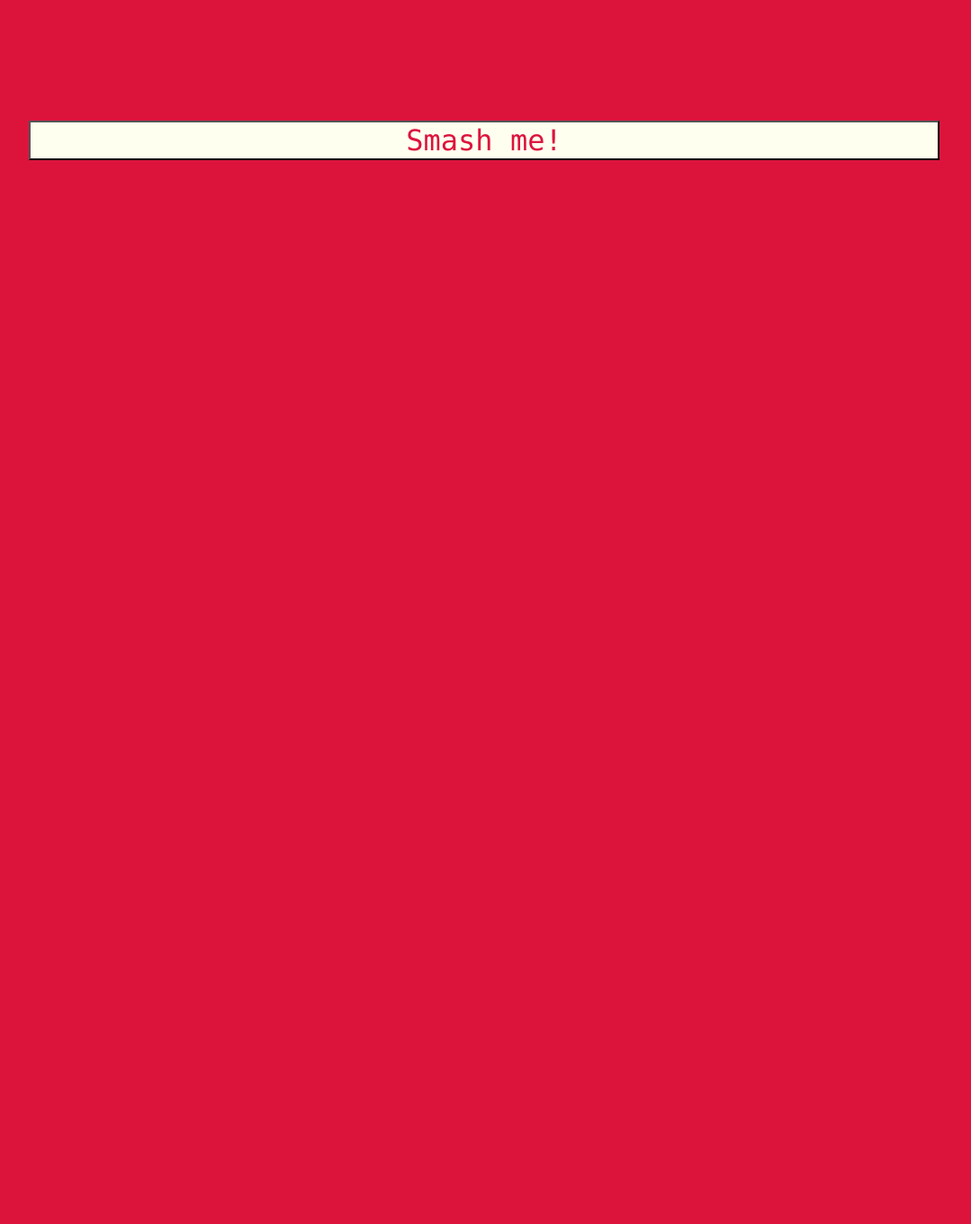
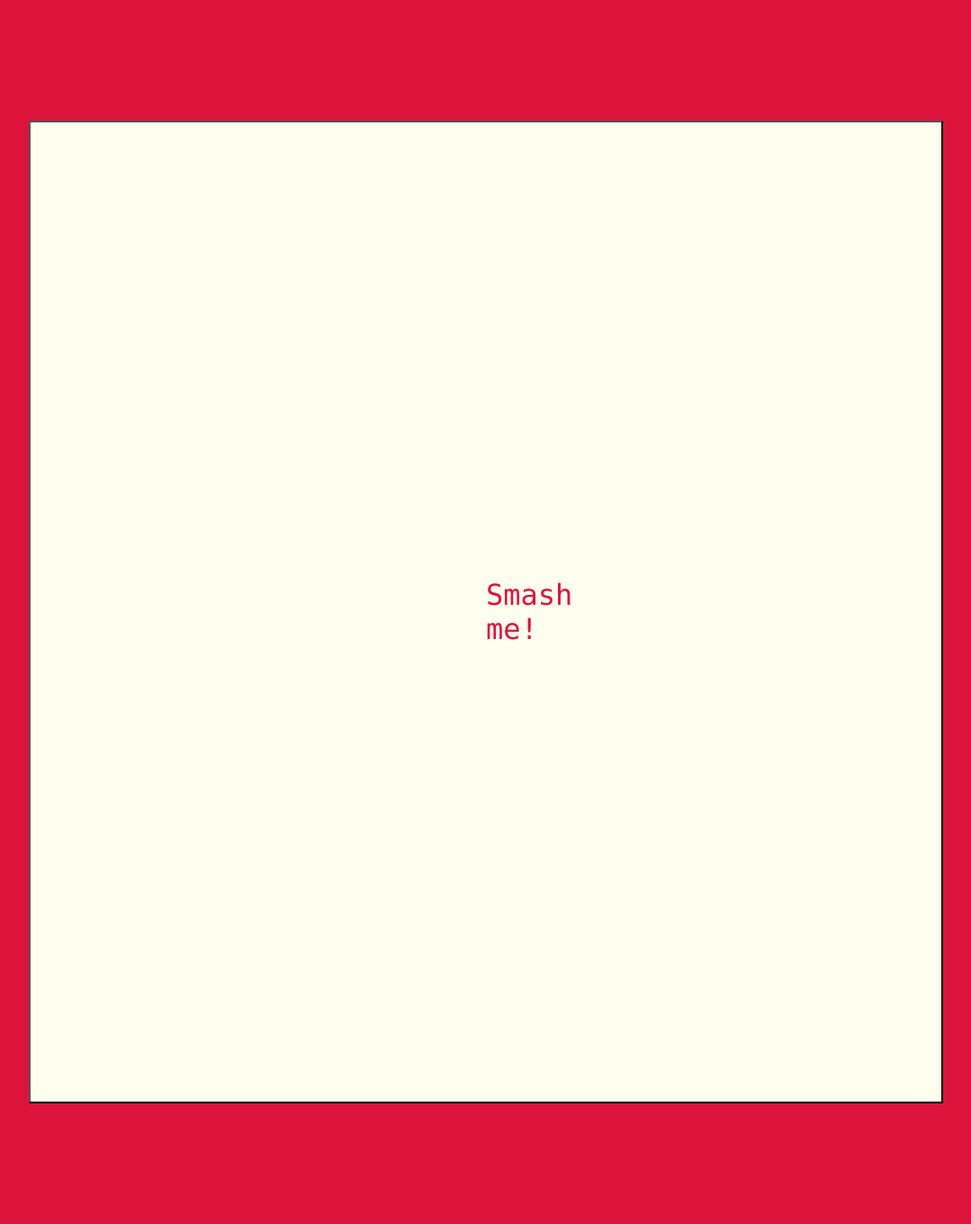
Before and after one commit to slashsite/slashsite.github.io, a Jekyll site: the page built from superwibr/index.html, in a window 1280 px wide. Shown: the whole page at 90% size, without its empty margins (102-1181 px from the left). Built offline with Jekyll 4.4.1, drawn with Linux system fonts in a browser that asks for light colours; a script that is not in the unit is left out; before the commit the page ends 900 px from its top, so only the background shows below that.

Commit message:
Updated Master

```diff
--- a/superwibr/index.html
+++ b/superwibr/index.html
@@ -47,20 +47,24 @@ function pre() {
 
 </script>
 
+</head>
 
-</head>
 
 <body class="body">
 <!-- Tab links -->
 <div class="tab" style="display: none;" id="tab">
+  <!-- Right aligned -->
   <button class="tablinks active" onclick="openTab(event, 'Home')">Home</button>
   <button class="tablinks" onclick="openTab(event, 'CSS')">CSS</button>
-  <button class="tablinks" onclick="openTab(event, 'Discord')">Discord</button>
+  <button class="tablinks" onclick="openTab(event, '')"></button>
+
+  <!-- Left aligned -->
+  <button class="tablinks" onclick="openTab(event, 'ControlPannel')" style="float: right;">Control pannel</button>
 </div>
 
 <!-- Pre -->
 <div id="pre" class="tabcontent" style="display:block; padding: 10%;">
-  <button class="crimsonkeys" style="font-size: xx-large; width: 100%; height:100%;" onclick="pre()">Smash me!</button>
+  <button class="crimsonkeys" style="font-size: xx-large; width: 100%; height:100%; padding:50%;" onclick="pre()">Smash me!</button>
 </div>
 
 <!-- Home tab -->
@@ -81,18 +85,16 @@ function pre() {
 </code></pre>
 </div>
 
-<!-- Will remove -->
-<div id="Discord" class="tabcontent">
-  <h1 style="text-align: center;">My discord server. I'm working on a new one at the moment.</h1>
-  <div style="align-content: space-around; padding: 10%;">
-  <widgetbot
-  server="587401113742082054"
-  channel="587421011058622494"
-  width="1000"
-  height="600"
-></widgetbot>
-<script src="https://cdn.jsdelivr.net/npm/@widgetbot/html-embed"></script>
+<!-- empty slot -->
+<div id="" class="tabcontent">
+
 </div>
+
+<!-- Control Pannel -->
+<div id="ControlPannel" class="tabcontent">
+
+
+
 </div>
 
 <!-- Hidden objects -->
```
